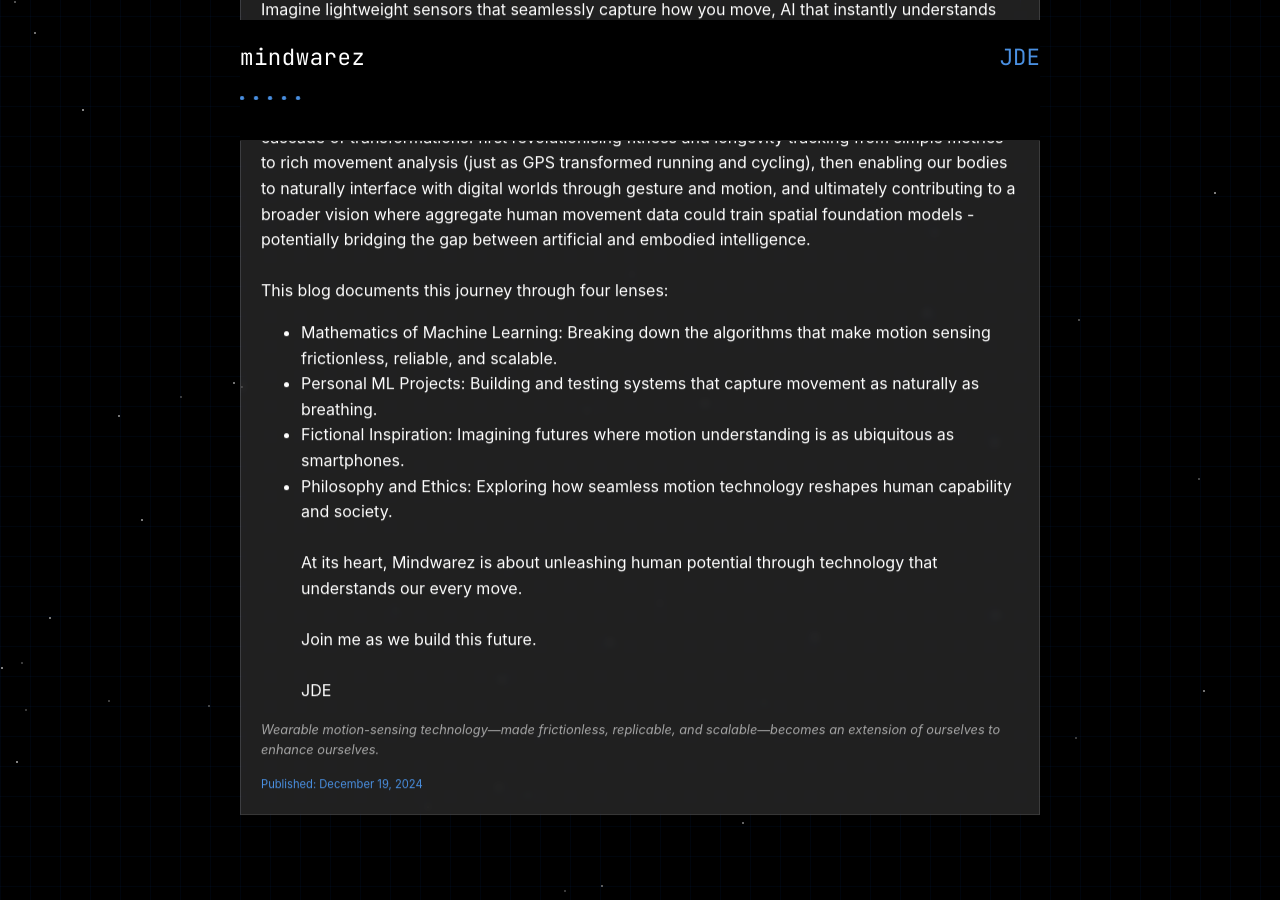
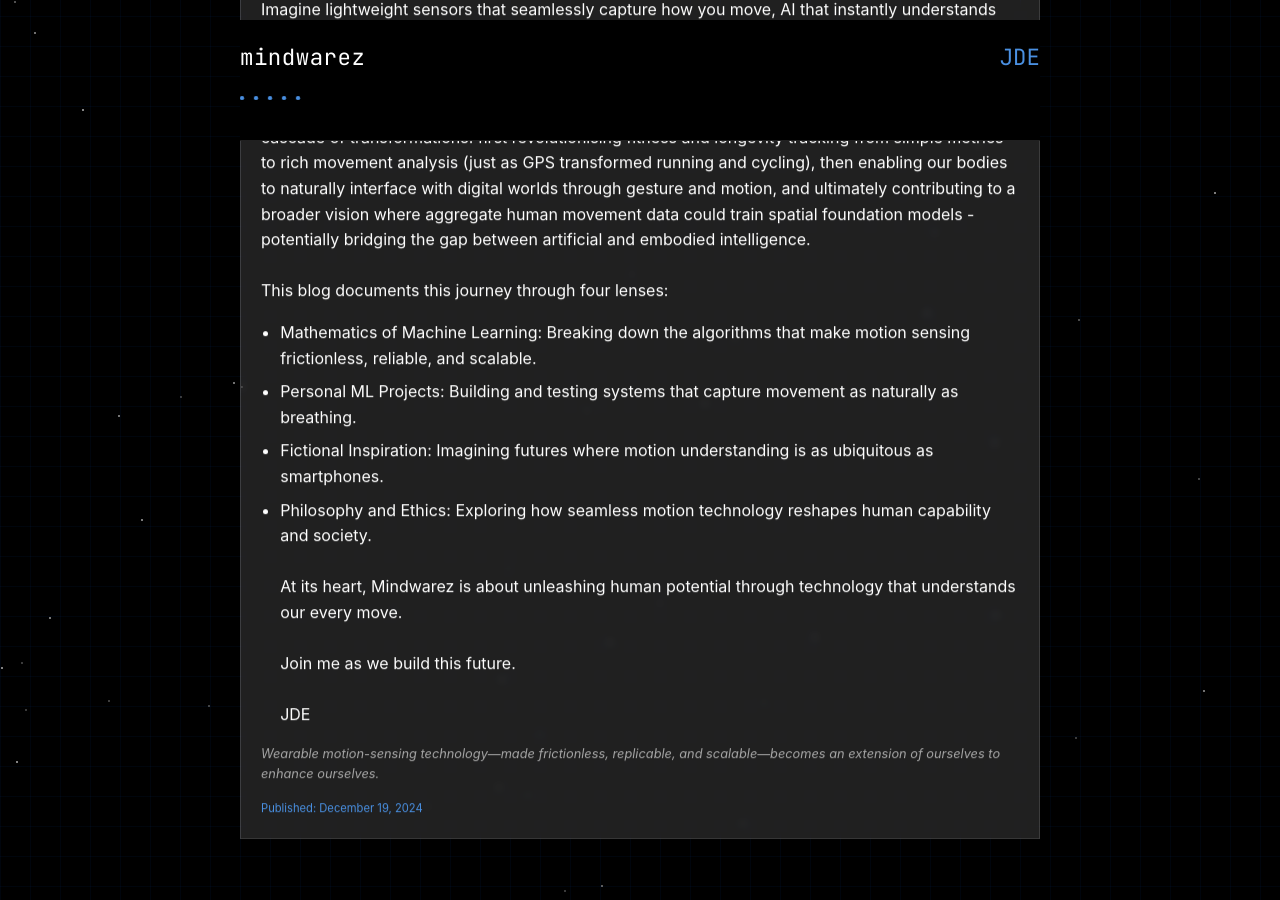
Before and after one commit to jamesbychance/mindwarez, a Jekyll site: the page built from index.html, in a window 1280 px wide and 900 px high, scrolled down 284 px. Built offline with Jekyll 4.4.1, drawn with Linux system fonts in a browser that asks for light colours.

Commit message:
Update styles.css
added bullet point styles

```diff
--- a/assets/css/styles.css
+++ b/assets/css/styles.css
@@ -195,6 +195,28 @@
     line-height: 1.6;
 }
 
+/* New list styling */
+ul, ol {
+    margin: 1em 0;
+    padding-left: 1.2em;
+    margin-left: 0;
+}
+
+ul li, ol li {
+    margin-bottom: 0.5em;
+    line-height: 1.6;
+}
+
+ul li p, ol li p {
+    margin: 0;
+    text-indent: 0;
+}
+
+/* Fix for nested lists if you use them */
+ul ul, ol ol, ul ol, ol ul {
+    margin: 0.5em 0;
+}
+
 a {
     color: var(--accent-blue);
     text-decoration: none;
```
